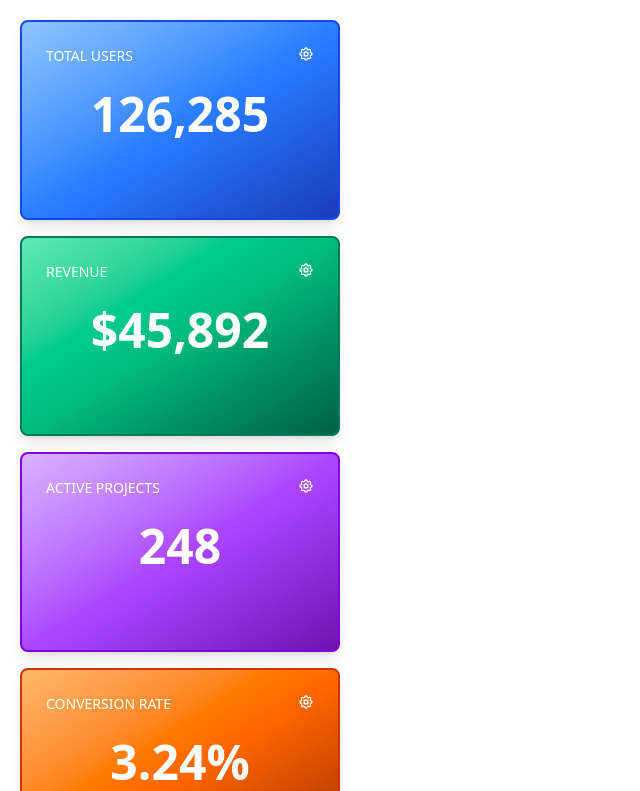
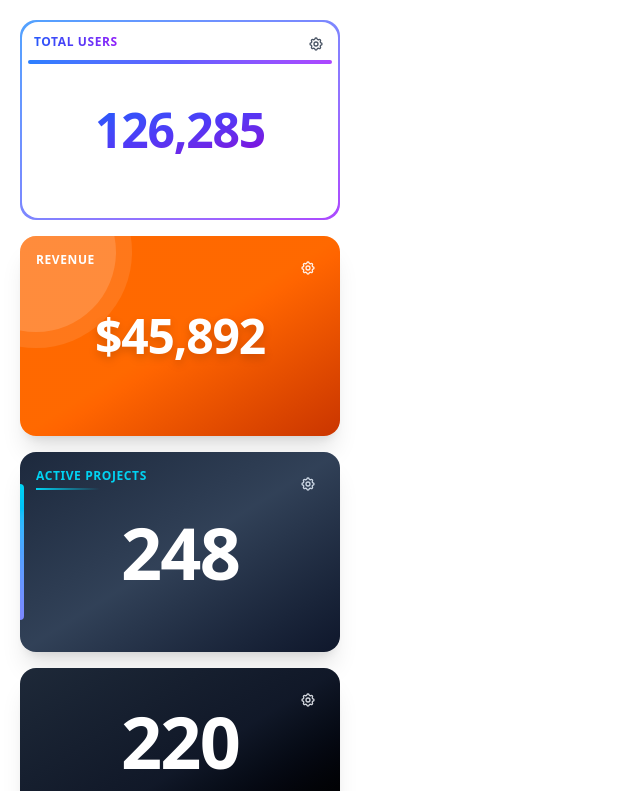
Before and after one commit to nakul-hyper/Visual_Cards, a React (Vite) app: page / in a window 1280 px wide. Shown: the top 791 px of the page, without its empty margins (0-640 px from the left). Built offline with nearby package versions, Linux system fonts and the light colour scheme.

Commit message:
feat: enhance Card1 and Card2 components with improved styling and dropdown menus; update Card3 and Card4 layouts

```diff
--- a/src/cards.tsx
+++ b/src/cards.tsx
@@ -5,37 +5,67 @@ export function Card1() {
   const [showMenu, setShowMenu] = useState(false);
 
   return (
-    <div className="bg-linear-to-br from-blue-300 via-blue-500 to-blue-800 rounded-lg border-2 border-blue-700 shadow-lg p-6 group w-80 h-50 relative">
-      <div className="flex justify-between items-start mb-6">
-        <h3 className="text-white text-sm font-medium uppercase">
+    <div className="relative w-80 h-50 group">
+      {/* Border */}
+      <div className="absolute inset-0 bg-linear-to-br from-blue-400 via-indigo-400 to-purple-500 rounded-2xl"></div>
+
+      {/* White background*/}
+      <div className="absolute inset-0.5 bg-white rounded-2xl"></div>
+
+      {/* Content */}
+      <div className="relative h-full flex flex-col p-2">
+        {/* Header */}
+        <div>
+          <div className="flex justify-between items-start">
+            <h3 className=" p-1.5 text-xs font-semibold uppercase tracking-wider bg-linear-to-r from-blue-600 via-indigo-600 to-purple-600 bg-clip-text text-transparent">
               Total Users
             </h3>
+
+            {/* Button */}
             <div className="flex gap-2">
-          <button className="text-white opacity-0 group-hover:opacity-100 transition-opacity">
+              <button
+                className="text-gray-400 hover:text-gray-700 hover:bg-gray-100 p-2 rounded-lg transition-all duration-200 opacity-0 group-hover:opacity-100"
+                aria-label="Edit card"
+              >
                 <EditIcon />
               </button>
-          <button className="text-white" onClick={() => setShowMenu(!showMenu)}>
+              <button
+                className="text-gray-600 hover:text-gray-900 hover:bg-gray-100 p-2 rounded-lg transition-all duration-200"
+                onClick={() => setShowMenu(!showMenu)}
+                aria-label="Card options"
+              >
                 <SettingsIcon />
               </button>
             </div>
           </div>
+          {/*Line*/}
+          <div className="h-1 w-full bg-linear-to-r from-blue-500 via-indigo-500 to-purple-500 rounded-full"></div>
+        </div>
 
+        {/* Dropdown Menu */}
         {showMenu && (
-        <div className="absolute right-6 top-14 bg-white rounded-lg shadow-xl p-3 w-64 z-10">
-          <button className="flex items-center gap-3 w-full p-2 hover:bg-gray-100 rounded text-gray-700 text-sm">
+          <div className="absolute right-4 top-12 bg-white rounded-xl shadow-2xl p-2 w-60 z-50 border border-gray-200">
+            <button className="flex items-center gap-3 w-full p-2 hover:bg-blue-50 rounded-lg text-gray-700 text-sm font-medium transition-all duration-150">
               <span>Schedule report to mail</span>
             </button>
-          <button className="flex items-center gap-3 w-full p-2 hover:bg-gray-100 rounded text-gray-700 text-sm">
+            <button className="flex items-center gap-3 w-full p-2 hover:bg-blue-50 rounded-lg text-gray-700 text-sm font-medium transition-all duration-150">
               <span>Remove from Dashboard</span>
             </button>
-          <button className="flex items-center gap-3 w-full p-2 hover:bg-gray-100 rounded text-gray-400 text-sm">
+            <div className="h-px bg-gray-200 my-1"></div>
+            <button className="flex items-center gap-3 w-full p-2 hover:bg-red-50 rounded-lg text-red-600 text-sm font-medium transition-all duration-150">
               <span>Delete Globally</span>
             </button>
           </div>
         )}
 
-      <div className="flex items-center justify-center flex-1">
-        <p className="text-5xl font-bold text-white">126,285</p>
+        {/* Main Value Display */}
+        <div className="flex-1 flex flex-col justify-center items-center mb-4">
+          <div className="relative ">
+            <p className=" text-5xl font-bold bg-linear-to-br from-blue-600 via-indigo-600 to-purple-700 bg-clip-text text-transparent tracking-tight">
+              126,285
+            </p>
+          </div>
+        </div>
       </div>
     </div>
   );
@@ -45,35 +75,62 @@ export function Card2() {
   const [showMenu, setShowMenu] = useState(false);
 
   return (
-    <div className="bg-linear-to-br from-emerald-300 via-emerald-500 to-emerald-800 rounded-lg border-2 border-emerald-700 shadow-lg p-6 group w-80 h-50 relative">
-      <div className="flex justify-between items-start mb-6">
-        <h3 className="text-white text-sm font-medium uppercase">Revenue</h3>
+    <div className="relative w-80 h-50 group overflow-hidden rounded-2xl shadow-xl">
+      {/* Orange background */}
+      <div className="absolute inset-0 bg-linear-to-br from-orange-500 via-orange-500 to-orange-700"></div>
+
+      {/* Decorative circle shapes in top left */}
+      <div className="absolute -top-20 -left-20 w-48 h-48 bg-white/10 rounded-full"></div>
+      <div className="absolute -top-16 -left-16 w-40 h-40 bg-white/15 rounded-full"></div>
+
+      {/* Content */}
+      <div className="relative h-full flex flex-col p-4 justify-center items-center">
+        {/* Header */}
+        <div className="absolute top-4 left-4 right-4 flex justify-between items-start">
+          <h3 className="text-white text-xs font-semibold uppercase tracking-wider">
+            Revenue
+          </h3>
+
+          {/* Button */}
           <div className="flex gap-2">
-          <button className="text-white opacity-0 group-hover:opacity-100 transition-opacity">
+            <button
+              className="text-white/70 hover:text-white hover:bg-white/10 p-2 rounded-lg transition-all duration-200 opacity-0 group-hover:opacity-100"
+              aria-label="Edit card"
+            >
               <EditIcon />
             </button>
-          <button className="text-white" onClick={() => setShowMenu(!showMenu)}>
+            <button
+              className="text-white/90 hover:text-white hover:bg-white/10 p-2 rounded-lg transition-all duration-200"
+              onClick={() => setShowMenu(!showMenu)}
+              aria-label="Card options"
+            >
               <SettingsIcon />
             </button>
           </div>
         </div>
 
+        {/* Dropdown Menu */}
         {showMenu && (
-        <div className="absolute right-6 top-14 bg-white rounded-lg shadow-xl p-3 w-64 z-10">
-          <button className="flex items-center gap-3 w-full p-2 hover:bg-gray-100 rounded text-gray-700 text-sm">
+          <div className="absolute right-4 top-12 bg-white rounded-xl shadow-2xl p-2 w-60 z-50 border border-gray-200">
+            <button className="flex items-center gap-3 w-full p-2 hover:bg-orange-50 rounded-lg text-gray-700 text-sm font-medium transition-all duration-150">
               <span>Schedule report to mail</span>
             </button>
-          <button className="flex items-center gap-3 w-full p-2 hover:bg-gray-100 rounded text-gray-700 text-sm">
+            <button className="flex items-center gap-3 w-full p-2 hover:bg-orange-50 rounded-lg text-gray-700 text-sm font-medium transition-all duration-150">
               <span>Remove from Dashboard</span>
             </button>
-          <button className="flex items-center gap-3 w-full p-2 hover:bg-gray-100 rounded text-gray-400 text-sm">
+            <div className="h-px bg-gray-200 my-1"></div>
+            <button className="flex items-center gap-3 w-full p-2 hover:bg-red-50 rounded-lg text-red-600 text-sm font-medium transition-all duration-150">
               <span>Delete Globally</span>
             </button>
           </div>
         )}
 
-      <div className="flex items-center justify-center">
-        <p className="text-5xl font-bold text-white">$45,892</p>
+        {/* Main Value Display */}
+        <div className="relative">
+          <p className="text-5xl font-bold text-white tracking-tight drop-shadow-lg">
+            $45,892
+          </p>
+        </div>
       </div>
     </div>
   );
@@ -83,37 +140,60 @@ export function Card3() {
   const [showMenu, setShowMenu] = useState(false);
 
   return (
-    <div className="bg-linear-to-br from-purple-300 via-purple-500 to-purple-800 rounded-lg border-2 border-purple-700 shadow-lg p-6 group w-80 h-50 relative">
-      <div className="flex justify-between items-start mb-6">
-        <h3 className="text-white text-sm font-medium uppercase">
+    <div className="relative w-80 h-50 group">
+      {/* Gradient background - Navy to Slate */}
+      <div className="absolute inset-0 bg-linear-to-br from-slate-800 via-slate-700 to-slate-900 rounded-2xl shadow-xl"></div>
+
+      {/* Subtle accent line on left */}
+      <div className="absolute left-0 top-8 bottom-8 w-1 bg-linear-to-b from-cyan-400 via-blue-400 to-indigo-400 rounded-r-full"></div>
+
+      {/* Content */}
+      <div className="relative h-full flex flex-col justify-center items-center p-4">
+        {/* Header - Absolute positioning */}
+        <div className="absolute top-4 left-4 right-4 flex justify-between items-start">
+          <div>
+            <h3 className="text-cyan-400 text-xs font-bold uppercase tracking-wider mb-1">
               Active Projects
             </h3>
+            <div className="h-0.5 w-16 bg-linear-to-r from-cyan-400 to-transparent"></div>
+          </div>
+
+          {/* Buttons */}
           <div className="flex gap-2">
-          <button className="text-white opacity-0 group-hover:opacity-100 transition-opacity">
+            <button
+              className="text-slate-400 hover:text-white hover:bg-white/10 p-2 rounded-lg transition-all duration-200 opacity-0 group-hover:opacity-100"
+              aria-label="Edit card"
+            >
               <EditIcon />
             </button>
-          <button className="text-white" onClick={() => setShowMenu(!showMenu)}>
+            <button
+              className="text-slate-300 hover:text-white hover:bg-white/10 p-2 rounded-lg transition-all duration-200"
+              onClick={() => setShowMenu(!showMenu)}
+              aria-label="Card options"
+            >
               <SettingsIcon />
             </button>
           </div>
         </div>
 
+        {/* Dropdown Menu */}
         {showMenu && (
-        <div className="absolute right-6 top-14 bg-white rounded-lg shadow-xl p-3 w-64 z-10">
-          <button className="flex items-center gap-3 w-full p-2 hover:bg-gray-100 rounded text-gray-700 text-sm">
+          <div className="absolute right-4 top-14 bg-white rounded-xl shadow-2xl p-2 w-60 z-50 border border-gray-200">
+            <button className="flex items-center gap-3 w-full p-2 hover:bg-slate-50 rounded-lg text-gray-700 text-sm font-medium transition-all duration-150">
               <span>Schedule report to mail</span>
             </button>
-          <button className="flex items-center gap-3 w-full p-2 hover:bg-gray-100 rounded text-gray-700 text-sm">
+            <button className="flex items-center gap-3 w-full p-2 hover:bg-slate-50 rounded-lg text-gray-700 text-sm font-medium transition-all duration-150">
               <span>Remove from Dashboard</span>
             </button>
-          <button className="flex items-center gap-3 w-full p-2 hover:bg-gray-100 rounded text-gray-400 text-sm">
+            <div className="h-px bg-gray-200 my-1"></div>
+            <button className="flex items-center gap-3 w-full p-2 hover:bg-red-50 rounded-lg text-red-600 text-sm font-medium transition-all duration-150">
               <span>Delete Globally</span>
             </button>
           </div>
         )}
 
-      <div className="flex items-center justify-center">
-        <p className="text-5xl font-bold text-white">248</p>
+        {/* Main Content - Centered */}
+        <p className="text-7xl font-bold text-white tracking-tight">248</p>
       </div>
     </div>
   );
@@ -123,37 +203,54 @@ export function Card4() {
   const [showMenu, setShowMenu] = useState(false);
 
   return (
-    <div className="bg-linear-to-br from-orange-300 via-orange-500 to-orange-800 rounded-lg border-2 border-orange-700 shadow-lg p-6 group w-80 h-50 relative">
-      <div className="flex justify-between items-start mb-6">
-        <h3 className="text-white text-sm font-medium uppercase">
-          Conversion Rate
-        </h3>
-        <div className="flex gap-2">
-          <button className="text-white opacity-0 group-hover:opacity-100 transition-opacity">
+    <div className="relative w-80 h-50 group">
+      {/* Dark background */}
+      <div className="absolute inset-0 bg-linear-to-br from-gray-800 via-gray-900 to-black rounded-2xl shadow-xl"></div>
+
+      {/* Content */}
+      <div className="relative h-full flex flex-col justify-center items-center p-4">
+        {/* Buttons - Absolute positioning */}
+        <div className="absolute top-4 right-4 flex gap-2">
+          <button
+            className="text-gray-400 hover:text-white hover:bg-white/10 p-2 rounded-lg transition-all duration-200 opacity-0 group-hover:opacity-100"
+            aria-label="Edit card"
+          >
             <EditIcon />
           </button>
-          <button className="text-white" onClick={() => setShowMenu(!showMenu)}>
+          <button
+            className="text-gray-300 hover:text-white hover:bg-white/10 p-2 rounded-lg transition-all duration-200"
+            onClick={() => setShowMenu(!showMenu)}
+            aria-label="Card options"
+          >
             <SettingsIcon />
           </button>
         </div>
-      </div>
 
+        {/* Dropdown Menu */}
         {showMenu && (
-        <div className="absolute right-6 top-14 bg-white rounded-lg shadow-xl p-3 w-64 z-10">
-          <button className="flex items-center gap-3 w-full p-2 hover:bg-gray-100 rounded text-gray-700 text-sm">
+          <div className="absolute right-4 top-14 bg-white rounded-xl shadow-2xl p-2 w-60 z-50 border border-gray-200">
+            <button className="flex items-center gap-3 w-full p-2 hover:bg-gray-50 rounded-lg text-gray-700 text-sm font-medium transition-all duration-150">
               <span>Schedule report to mail</span>
             </button>
-          <button className="flex items-center gap-3 w-full p-2 hover:bg-gray-100 rounded text-gray-700 text-sm">
+            <button className="flex items-center gap-3 w-full p-2 hover:bg-gray-50 rounded-lg text-gray-700 text-sm font-medium transition-all duration-150">
               <span>Remove from Dashboard</span>
             </button>
-          <button className="flex items-center gap-3 w-full p-2 hover:bg-gray-100 rounded text-gray-400 text-sm">
+            <div className="h-px bg-gray-200 my-1"></div>
+            <button className="flex items-center gap-3 w-full p-2 hover:bg-red-50 rounded-lg text-red-600 text-sm font-medium transition-all duration-150">
               <span>Delete Globally</span>
             </button>
           </div>
         )}
 
-      <div className="flex items-center justify-center">
-        <p className="text-5xl font-bold text-white">3.24%</p>
+        {/* Main Content - Number on top, text below */}
+        <div className="flex flex-col items-center">
+          <p className="text-7xl font-bold text-white mb-4 tracking-tight">
+            220
+          </p>
+          <div className="bg-white/10 backdrop-blur-sm px-6 py-2 rounded-full border border-white/20">
+            <h3 className="text-white text-sm font-semibold">Messages</h3>
+          </div>
+        </div>
       </div>
     </div>
   );
```
Lines whose indentation alone changed are shown as unchanged.
